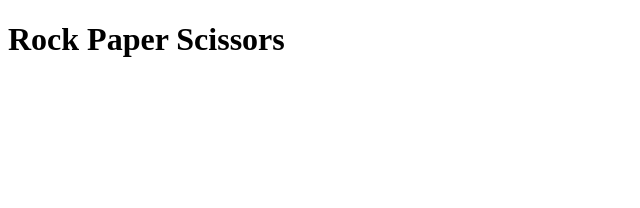
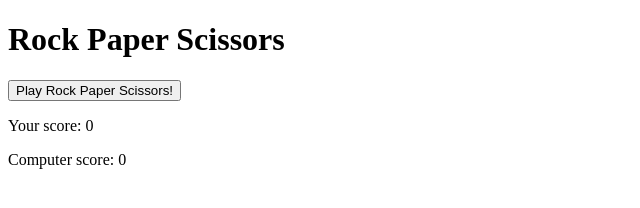
Before and after one commit to westi/js-rockpaperscissors, a plain HTML site: page index.html in a window 1280 px wide. Shown: the whole page, without its empty margins (0-640 px from the left). Drawn offline with nearby package versions, Linux system fonts and the light colour scheme.

Commit message:
Add some basic HTML

```diff
--- a/index.html
+++ b/index.html
@@ -20,8 +20,10 @@
 
   <h1>Rock Paper Scissors</h1>
 
-  <p></p>
-  <p></p>
+  <button name="button">Play Rock Paper Scissors!</button>
+
+  <p>Your score: <span id="user-score">0</span></p>
+  <p>Computer score: <span id="comp-score">0</span></p>
 
   </body>
 
```
